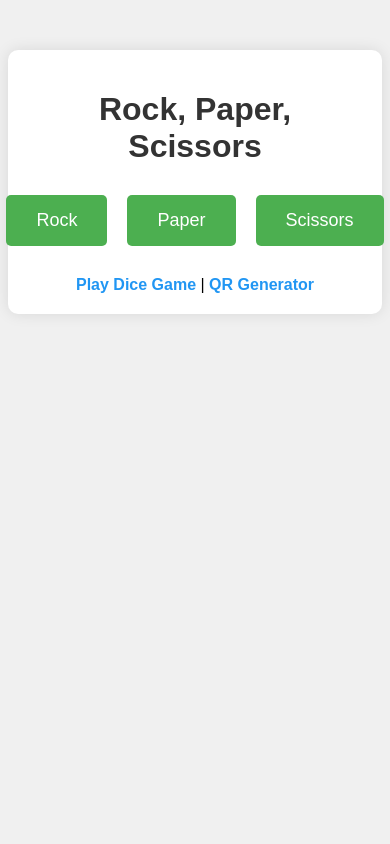
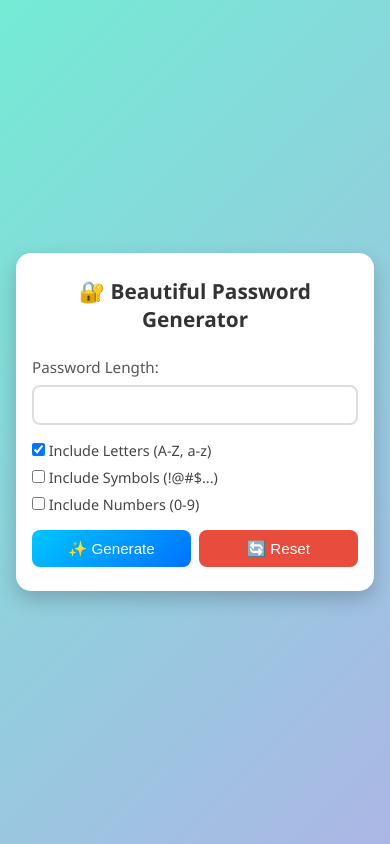
Before and after one commit to Dc-Valerian/Python_Games_Console, a Flask app: page / in a window 390 px wide. Run offline with Flask 3, Linux system fonts and the light colour scheme.

Commit message:
added password generator

```diff
--- /dev/null
+++ b/static/password.css
@@ -0,0 +1,191 @@
+* {
+    box-sizing: border-box;
+    margin: 0;
+    padding: 0;
+}
+
+body {
+    background: linear-gradient(135deg, #74ebd5 0%, #acb6e5 100%);
+    font-family: 'Segoe UI', sans-serif;
+    display: flex;
+    justify-content: center;
+    align-items: center;
+    height: 100vh;
+    padding: 1rem;
+}
+
+.container {
+    background: #fff;
+    padding: 2rem 1.5rem;
+    border-radius: 15px;
+    box-shadow: 0 8px 20px rgba(0,0,0,0.2);
+    text-align: center;
+    width: 100%;
+    max-width: 400px;
+}
+
+h1 {
+    color: #333;
+    margin-bottom: 1.5rem;
+    font-size: 1.5rem;
+}
+
+.input-group {
+    margin-bottom: 1rem;
+    text-align: left;
+}
+
+label {
+    display: block;
+    margin-bottom: 0.5rem;
+    color: #555;
+    font-weight: 500;
+    font-size: 0.95rem;
+}
+
+input[type="number"] {
+    width: 100%;
+    padding: 0.5rem;
+    border: 2px solid #ddd;
+    border-radius: 8px;
+    font-size: 1rem;
+    height: 40px;
+}
+
+.checkbox-group {
+    text-align: left;
+    margin-bottom: 1rem;
+}
+
+.checkbox-group label {
+    display: block;
+    margin-bottom: 0.5rem;
+    font-size: 0.9rem;
+    color: #444;
+}
+
+.button-group {
+    display: flex;
+    flex-wrap: wrap;
+    gap: 0.5rem;
+    justify-content: space-between;
+}
+
+button {
+    padding: 0.7rem 1rem;
+    border: none;
+    background: linear-gradient(135deg, #00c6ff 0%, #0072ff 100%);
+    color: #fff;
+    font-size: 1rem;
+    border-radius: 8px;
+    cursor: pointer;
+    transition: background 0.3s ease;
+    flex: 1 1 48%;
+}
+
+button:hover {
+    background: linear-gradient(135deg, #0072ff 0%, #00c6ff 100%);
+}
+
+#reset-btn {
+    background: #e74c3c;
+}
+
+#reset-btn:hover {
+    background: #c0392b;
+}
+
+.result {
+    margin-top: 2rem;
+    background: #f0f8ff;
+    padding: 1rem;
+    border-radius: 10px;
+    word-break: break-word;
+}
+
+.password-box {
+    display: flex;
+    justify-content: space-between;
+    align-items: center;
+    background: #e0f7fa;
+    padding: 0.5rem 1rem;
+    border-radius: 8px;
+    margin-top: 0.5rem;
+    font-size: 1.2rem;
+    font-weight: bold;
+    color: #333;
+    flex-wrap: wrap;
+    gap: 0.5rem;
+}
+
+#password-text {
+    flex: 1 1 auto;
+    word-break: break-word;
+}
+
+#copy-btn {
+    background: #00b894;
+    color: #fff;
+    border: none;
+    padding: 0.3rem 0.8rem;
+    border-radius: 5px;
+    cursor: pointer;
+    font-size: 0.9rem;
+    flex-shrink: 0;
+}
+
+#copy-btn:hover {
+    background: #019875;
+}
+
+.error {
+    background: #ffdddd;
+    color: #d8000c;
+    padding: 0.5rem;
+    margin-bottom: 1rem;
+    border-radius: 8px;
+    font-size: 0.9rem;
+}
+
+.strength-meter {
+    margin-top: 1rem;
+    text-align: left;
+}
+
+.strength-meter .bar {
+    height: 8px;
+    width: 0;
+    background: grey;
+    border-radius: 4px;
+    margin-top: 0.3rem;
+    transition: width 0.5s ease;
+}
+
+@media (max-width: 480px) {
+    .container {
+        padding: 1.5rem 1rem;
+    }
+
+    h1 {
+        font-size: 1.3rem;
+    }
+
+    button {
+        font-size: 0.95rem;
+        padding: 0.6rem;
+    }
+
+    .password-box {
+        flex-direction: column;
+        align-items: flex-start;
+    }
+
+    #password-text {
+        width: 100%;
+    }
+
+    #copy-btn {
+        width: 100%;
+        margin-top: 0.5rem;
+    }
+}
--- a/templates/index.html
+++ b/templates/index.html
@@ -2,186 +2,103 @@
 <html lang="en">
 <head>
     <meta charset="UTF-8">
+    <title>Beautiful Password Generator</title>
     <meta name="viewport" content="width=device-width, initial-scale=1.0">
-    <title>Rock Paper Scissors</title>
-    <style>
-        body {
-            font-family: Arial, sans-serif;
-            text-align: center;
-            margin-top: 50px;
-            background-color: #f0f0f0;
-        }
-        .game-container {
-            max-width: 600px;
-            margin: 0 auto;
-            padding: 20px;
-            background-color: white;
-            border-radius: 10px;
-            box-shadow: 0 0 15px rgba(0,0,0,0.1);
-        }
-        h1 {
-            color: #333;
-        }
-        .choices {
-            display: flex;
-            justify-content: center;
-            gap: 20px;
-            margin: 30px 0;
-        }
-        .choice {
-            padding: 15px 30px;
-            font-size: 18px;
-            background-color: #4CAF50;
-            color: white;
-            border: none;
-            border-radius: 5px;
-            cursor: pointer;
-            transition: background-color 0.3s;
-        }
-        .choice:hover {
-            background-color: #45a049;
-        }
-        .restart {
-            padding: 10px 20px;
-            font-size: 16px;
-            background-color: #f44336;
-            color: white;
-            border: none;
-            border-radius: 5px;
-            cursor: pointer;
-            margin-top: 20px;
-        }
-        .restart:hover {
-            background-color: #d32f2f;
-        }
-        .results {
-            margin-top: 30px;
-            padding: 20px;
-            background-color: #f9f9f9;
-            border-radius: 5px;
-        }
-        .result-text {
-            font-size: 24px;
-            font-weight: bold;
-            margin: 10px 0;
-        }
-        .win {
-            color: #4CAF50;
-        }
-        .lose {
-            color: #f44336;
-        }
-        .tie {
-            color: #FFC107;
-        }
-        .choices-made {
-            display: flex;
-            justify-content: space-around;
-            margin: 20px 0;
-        }
-        .choice-display {
-            font-size: 20px;
-        }
-        .stats {
-            margin-top: 30px;
-            display: grid;
-            grid-template-columns: 1fr 1fr 1fr;
-            gap: 15px;
-        }
-        .stat-box {
-            padding: 15px;
-            background-color: #e9e9e9;
-            border-radius: 5px;
-        }
-        .stat-value {
-            font-size: 24px;
-            font-weight: bold;
-            margin-top: 5px;
-        }
-        .leader {
-            font-weight: bold;
-            color: #4CAF50;
-            margin-top: 10px;
-        }
-        .navigation {
-            margin-top: 30px;
-        }
-        .nav-link {
-            color: #2196F3;
-            text-decoration: none;
-            font-weight: bold;
-        }
-        .nav-link:hover {
-            text-decoration: underline;
-        }
-    </style>
+    <link rel="stylesheet" href="{{ url_for('static', filename='password.css') }}">
 </head>
 <body>
-    <div class="game-container">
-        <h1>Rock, Paper, Scissors</h1>
+    <div class="container">
+        <h1>🔐 Beautiful Password Generator</h1>
 
-        <form method="POST" action="/">
-            <div class="choices">
-                <button class="choice" type="submit" name="choice" value="rock">Rock</button>
-                <button class="choice" type="submit" name="choice" value="paper">Paper</button>
-                <button class="choice" type="submit" name="choice" value="scissors">Scissors</button>
+        {% if error %}
+            <div class="error">{{ error }}</div>
+        {% endif %}
+
+        <form id="password-form" method="POST">
+            <div class="input-group">
+                <label for="length">Password Length:</label>
+                <input type="number" id="length" name="length" min="1" required>
             </div>
 
-            {% if stats.total_games > 0 %}
-            <button class="restart" type="submit" name="restart" value="true">Restart Game</button>
-            {% endif %}
+            <div class="checkbox-group">
+                <label>
+                    <input type="checkbox" name="letters" checked>
+                    Include Letters (A-Z, a-z)
+                </label>
+                <label>
+                    <input type="checkbox" name="symbols">
+                    Include Symbols (!@#$...)
+                </label>
+                <label>
+                    <input type="checkbox" name="numbers">
+                    Include Numbers (0-9)
+                </label>
+            </div>
+
+            <div class="button-group">
+                <button type="submit">✨ Generate</button>
+                <button type="button" id="reset-btn">🔄 Reset</button>
+            </div>
         </form>
 
-        {% if result %}
-        <div class="results">
-            <div class="result-text
-                {% if result == 'user' %}win{% elif result == 'computer' %}lose{% else %}tie{% endif %}">
-                {% if result == 'user' %}You won!{% elif result == 'computer' %}Computer won!{% else %}It's a tie!{% endif %}
-            </div>
-            <div class="choices-made">
-                <div class="choice-display">
-                    You chose: <strong>{{ user_choice }}</strong>
+        {% if password %}
+            <div class="result">
+                <h2>Your Password:</h2>
+                <div class="password-box">
+                    <span id="password-text">{{ password }}</span>
+                    <button id="copy-btn">Copy</button>
                 </div>
-                <div class="choice-display">
-                    Computer chose: <strong>{{ computer_choice }}</strong>
+                <div id="strength-meter" class="strength-meter">
+                    <span id="strength-text">Strength: </span>
+                    <div id="strength-bar" class="bar"></div>
                 </div>
             </div>
-        </div>
         {% endif %}
+    </div>
 
-        {% if stats.total_games > 0 %}
-        <div class="stats">
-            <div class="stat-box">
-                <div>Total Games</div>
-                <div class="stat-value">{{ stats.total_games }}</div>
-            </div>
-            <div class="stat-box">
-                <div>Your Wins</div>
-                <div class="stat-value">{{ stats.user_wins }}</div>
-            </div>
-            <div class="stat-box">
-                <div>Computer Wins</div>
-                <div class="stat-value">{{ stats.computer_wins }}</div>
-            </div>
-            <div class="stat-box" style="grid-column: span 3;">
-                <div>Ties: {{ stats.ties }}</div>
-                <div class="leader">
-                    {% if stats.user_wins > stats.computer_wins %}
-                    You're leading by {{ stats.user_wins - stats.computer_wins }}!
-                    {% elif stats.computer_wins > stats.user_wins %}
-                    Computer's leading by {{ stats.computer_wins - stats.user_wins }}!
-                    {% elif stats.total_games > 0 %}
-                    It's a tie game!
-                    {% endif %}
-                </div>
-            </div>
-        </div>
-        {% endif %}
+    <script>
+        const copyBtn = document.getElementById('copy-btn');
+        const resetBtn = document.getElementById('reset-btn');
+        const passwordText = document.getElementById('password-text');
+        const strengthBar = document.getElementById('strength-bar');
+        const strengthText = document.getElementById('strength-text');
 
-        <div class="navigation">
-            <a href="/dice" class="nav-link">Play Dice Game</a> |
-            <a href="/qr-generator" class="nav-link">QR Generator</a>
-        </div>
-    </div>
+        if (copyBtn) {
+            copyBtn.addEventListener('click', () => {
+                navigator.clipboard.writeText(passwordText.innerText);
+                copyBtn.innerText = 'Copied!';
+                setTimeout(() => copyBtn.innerText = 'Copy', 1500);
+            });
+
+            const password = passwordText.innerText;
+            let strength = 0;
+            if (password.length >= 8) strength++;
+            if (/[A-Z]/.test(password) && /[a-z]/.test(password)) strength++;
+            if (/\d/.test(password)) strength++;
+            if (/[!@#$%^&*()\-_=+\[\]{}<>?/|]/.test(password)) strength++;
+
+            if (strength <= 1) {
+                strengthBar.style.background = '#ff4d4d';
+                strengthBar.style.width = '33%';
+                strengthText.innerText = 'Strength: Weak';
+            } else if (strength === 2 || strength === 3) {
+                strengthBar.style.background = '#f39c12';
+                strengthBar.style.width = '66%';
+                strengthText.innerText = 'Strength: Medium';
+            } else {
+                strengthBar.style.background = '#2ecc71';
+                strengthBar.style.width = '100%';
+                strengthText.innerText = 'Strength: Strong';
+            }
+        }
+
+        if (resetBtn) {
+            resetBtn.addEventListener('click', () => {
+                document.getElementById('length').value = '';
+                document.querySelectorAll('input[type="checkbox"]').forEach(cb => cb.checked = false);
+                window.location.href = '/';
+            });
+        }
+    </script>
 </body>
 </html>
```
Also changed, not shown: cos.py (added, +38 -0 lines), password.py (added, +36 -0 lines), templates/index2.html (added, +187 -0 lines).
